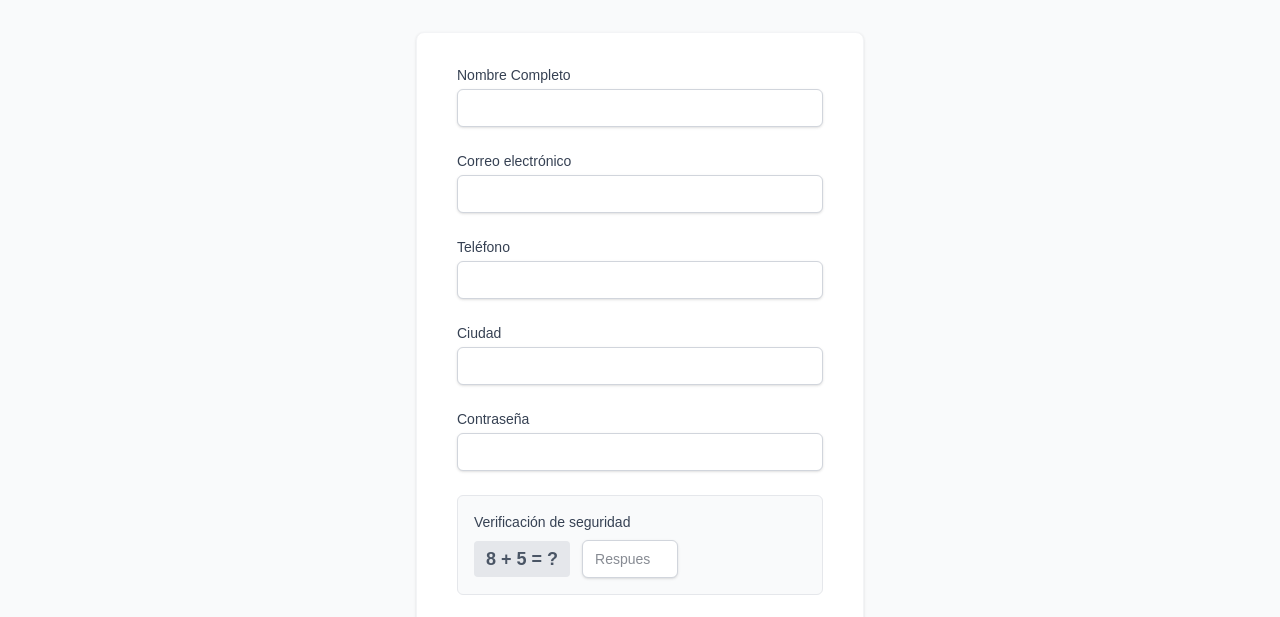
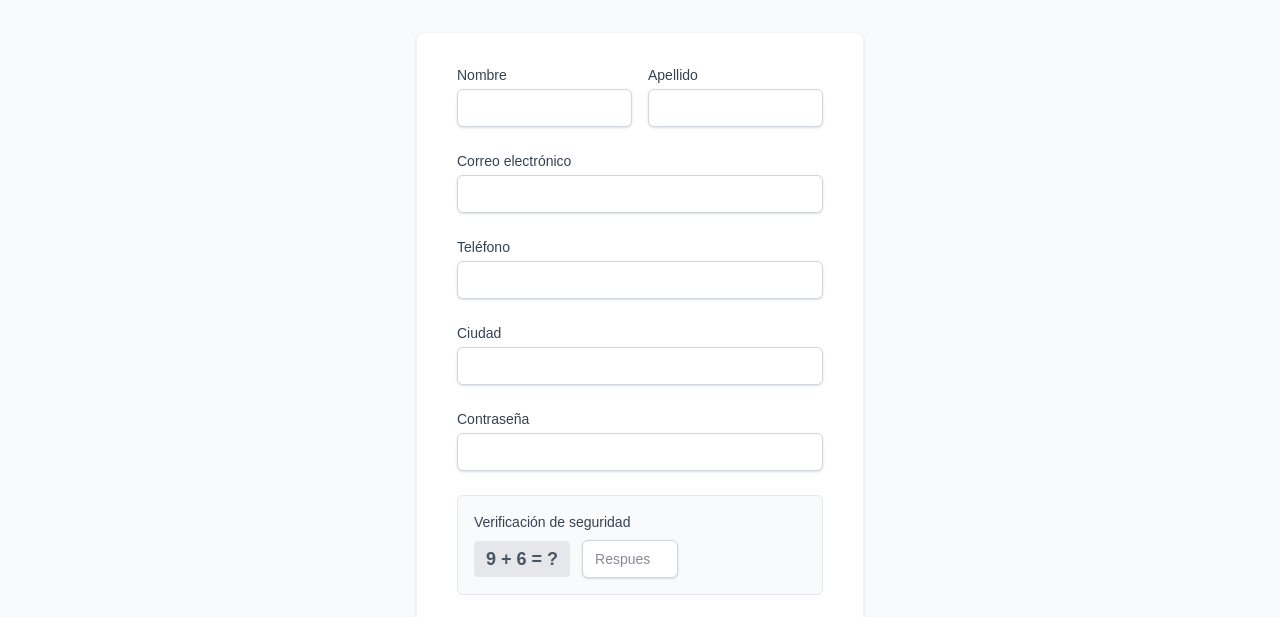
Before and after one commit to alfredoeduran/referidos, a Next.js app: page /register in a window 1280 px wide. Shown: the part 217-834 px from the top of the page. Built offline with nearby package versions, Linux system fonts and the light colour scheme; no server answers.

Commit message:
feat: leads vía WhatsApp y ajustes de seguridad; normalización de nombres; bienvenida partner; alineación Prisma 5; logs en API whatsapp-lead

```diff
--- a/app/actions.ts
+++ b/app/actions.ts
@@ -16,8 +16,10 @@ async function sendValidationEmail(email: string, name: string) {
 // --- AUTH ---
 
 export async function registerReferrer(formData: FormData) {
-  const rawName = formData.get('name') as string
-  const name = rawName ? rawName.toUpperCase() : ''
+  const rawFirstName = formData.get('name') as string
+  const rawLastName = formData.get('lastName') as string
+  const fullNameRaw = [rawFirstName, rawLastName].filter(Boolean).join(' ')
+  const name = fullNameRaw ? fullNameRaw.toUpperCase() : ''
   const email = formData.get('email') as string
   const password = formData.get('password') as string
   const phone = formData.get('phone') as string
@@ -94,7 +96,8 @@ export async function logout() {
 // --- PUBLIC LEAD ---
 
 export async function createLead(formData: FormData) {
-  const name = formData.get('name') as string
+  const rawName = formData.get('name') as string
+  const name = rawName ? rawName.toUpperCase() : ''
   const email = formData.get('email') as string
   const phone = formData.get('phone') as string
   const city = formData.get('city') as string
@@ -177,7 +180,7 @@ export async function updateLeadStatus(leadId: string, status: string, loteValue
 
   if (!['ADMIN', 'SUPERADMIN'].includes(role || '')) return
 
-  const data: any = { status }
+  const data: { status: string; loteValue?: number } = { status }
   if (loteValue !== undefined) {
     data.loteValue = loteValue
   }
--- a/app/admin/leads/page.tsx
+++ b/app/admin/leads/page.tsx
@@ -3,11 +3,18 @@ import LeadsTable from '@/app/components/LeadsTable'
 
 type SearchParams = { [key: string]: string | string[] | undefined }
 
+type WhereClause = {
+  createdAt?: {
+    gte?: Date
+    lte?: Date
+  }
+}
+
 export default async function LeadsPage({ searchParams }: { searchParams: SearchParams }) {
   const from = searchParams.from as string | undefined
   const to = searchParams.to as string | undefined
 
-  const where: any = {}
+  const where: WhereClause = {}
   if (from || to) {
     where.createdAt = {}
     if (from) {
@@ -29,6 +36,11 @@ export default async function LeadsPage({ searchParams }: { searchParams: Search
       createdAt: 'desc'
     }
   })
+
+  const safeLeads = leads.map(lead => ({
+    ...lead,
+    loteValue: lead.loteValue ? Number(lead.loteValue) : null
+  }))
 
   return (
     <div className="bg-white rounded-[32px] shadow-sm border border-gray-100 p-8">
@@ -56,7 +68,7 @@ export default async function LeadsPage({ searchParams }: { searchParams: Search
           </button>
         </form>
       </div>
-      <LeadsTable initialLeads={leads} />
+      <LeadsTable initialLeads={safeLeads} />
     </div>
   )
 }
--- a/app/admin/page.tsx
+++ b/app/admin/page.tsx
@@ -185,7 +185,7 @@ export default async function AdminPage({ searchParams }: { searchParams: Promis
                                             <UserIcon className="w-6 h-6" />
                                         </div>
                                         <div>
-                                            <h3 className="font-bold text-[#2D2D2D] capitalize break-all">{user.name.toLowerCase()}</h3>
+                                            <h3 className="font-bold text-[#2D2D2D] break-all uppercase">{user.name}</h3>
                                             <p className="text-xs text-gray-400">Registrado: {user.createdAt.toLocaleDateString('es-ES')}</p>
                                         </div>
                                     </div>
--- a/app/admin/partners/page.tsx
+++ b/app/admin/partners/page.tsx
@@ -1,12 +1,17 @@
 import prisma from '@/lib/prisma'
 import PartnersTable from '@/app/components/PartnersTable'
 import { cookies } from 'next/headers'
+import { redirect } from 'next/navigation'
 
 type SearchParams = { [key: string]: string | string[] | undefined }
 
 export default async function PartnersPage({ searchParams }: { searchParams: SearchParams }) {
   const cookieStore = await cookies()
   const role = cookieStore.get('role')?.value || ''
+
+  if (!['ADMIN', 'SUPERADMIN', 'MANAGER'].includes(role)) {
+    redirect('/login')
+  }
 
   const from = searchParams.from as string | undefined
   const to = searchParams.to as string | undefined
--- a/app/api/whatsapp-lead/route.ts
+++ b/app/api/whatsapp-lead/route.ts
@@ -18,15 +18,23 @@ export async function POST(req: NextRequest) {
       referralCode?: string | null
     } = body
 
+    console.log('whatsapp-lead:in', {
+      hasPhone: !!phone,
+      hasReferral: !!referralCode,
+      loteId,
+      loteSlug
+    })
+
     if (!phone) {
       return NextResponse.json({ error: 'phone required' }, { status: 400 })
     }
 
     let referrerId: string | undefined
+    const effectiveReferralCode = referralCode || req.cookies.get('referralCode')?.value || null
 
-    if (referralCode) {
+    if (effectiveReferralCode) {
       const referrer = await prisma.user.findUnique({
-        where: { referralCode }
+        where: { referralCode: effectiveReferralCode }
       })
 
       if (referrer) {
@@ -34,13 +42,15 @@ export async function POST(req: NextRequest) {
       }
     }
 
+    console.log('whatsapp-lead:ref', { hasReferrer: !!referrerId })
+
     await prisma.whatsappLead.create({
       data: {
         phone,
         loteId: typeof loteId === 'number' ? loteId : null,
         loteTitle: loteTitle || null,
         loteSlug: loteSlug || null,
-        referralCode: referralCode || null,
+        referralCode: effectiveReferralCode,
         referrerId: referrerId || null
       }
     })
@@ -59,6 +69,7 @@ export async function POST(req: NextRequest) {
           referrerId
         }
       })
+      console.log('whatsapp-lead:lead', { createdLead: true })
     }
 
     return NextResponse.json({ ok: true })
--- a/app/components/LeadsTable.tsx
+++ b/app/components/LeadsTable.tsx
@@ -7,8 +7,9 @@ import { updateLeadStatus, toggleLeadValidity, createLead } from '@/app/actions'
 import { useRouter } from 'next/navigation'
 import StatusBadge from './StatusBadge'
 
-type LeadWithReferrer = Lead & {
+type LeadWithReferrer = Omit<Lead, 'loteValue'> & {
   referrer: User
+  loteValue: number | null
 }
 
 const STATUS_OPTIONS = [
@@ -96,7 +97,7 @@ export default function LeadsTable({ initialLeads }: { initialLeads: LeadWithRef
 
       setLeads(prev => prev.map(l =>
         l.id === selectedLead.id
-          ? { ...l, status: newStatus, loteValue: newStatus === 'Separado' ? Number(loteValue) : l.loteValue } as any
+          ? { ...l, status: newStatus, loteValue: newStatus === 'Separado' ? Number(loteValue) : l.loteValue }
           : l
       ))
 
@@ -211,7 +212,7 @@ export default function LeadsTable({ initialLeads }: { initialLeads: LeadWithRef
                     {/* Lead Info */}
                     <td className="py-5 px-6">
                       <div className="flex flex-col">
-                        <span className="font-bold text-gray-900 text-sm">{lead.name}</span>
+                        <span className="font-bold text-gray-900 text-sm uppercase">{lead.name}</span>
                         <span className="text-xs text-gray-500 font-medium">{lead.phone}</span>
                       </div>
                     </td>
@@ -219,7 +220,7 @@ export default function LeadsTable({ initialLeads }: { initialLeads: LeadWithRef
                     {/* Partner Info */}
                     <td className="py-5 px-6">
                       <div className="flex flex-col">
-                        <span className="font-bold text-gray-900 text-sm">{lead.referrer.name}</span>
+                        <span className="font-bold text-gray-900 text-sm uppercase">{lead.referrer.name}</span>
                         <span className="text-xs text-gray-500 font-medium uppercase">{lead.referrer.referralCode}</span>
                       </div>
                     </td>
--- a/app/components/ReferralLanding.tsx
+++ b/app/components/ReferralLanding.tsx
@@ -17,7 +17,13 @@ export default function ReferralLanding({ code }: { code: string }) {
   return (
     <div className="flex min-h-screen flex-col items-center justify-center bg-gradient-to-b from-[#1D293F] via-[#2D948A] to-[#FFFFFF] p-4">
       <div className="w-full max-w-md bg-white/95 p-8 rounded-2xl shadow-2xl text-center border border-[#2D948A]/20">
-         <div className="mb-6 text-[#2D948A] text-6xl">✨</div>
+         <div className="mb-6 flex justify-center">
+           <img
+             src="https://goodsco.com.co/wp-content/uploads/elementor/thumbs/logo-rhve9fe880lsryba0aexm0awj2nb61s6ec3w0mx2d8.png"
+             alt="Goods & Co Logo"
+             className="h-16 w-auto"
+           />
+         </div>
          <h1 className="text-2xl font-bold text-[#1D293F] mb-4">¡Bienvenido a Goods & Co!</h1>
          <p className="text-gray-600 mb-8">
             Estás ingresando gracias a un aliado de confianza. Hemos activado beneficios exclusivos para ti.
--- a/app/components/WhatsAppButton.tsx
+++ b/app/components/WhatsAppButton.tsx
@@ -12,10 +12,7 @@ export default function WhatsAppButton({
   loteTitle: string
   loteSlug: string
 }) {
-  const [referralCode] = useState<string | null>(() => {
-    if (typeof window === 'undefined') return null
-    return localStorage.getItem('referralCode')
-  })
+  const [referralCode, setReferralCode] = useState<string | null>(null)
   const [showPhoneModal, setShowPhoneModal] = useState(false)
   const [visitorPhone, setVisitorPhone] = useState(() => {
     if (typeof window === 'undefined') return ''
@@ -24,7 +21,10 @@ export default function WhatsAppButton({
   const [error, setError] = useState('')
 
   useEffect(() => {
-    // noop: mantenemos el efecto para posibles futuras suscripciones
+    const stored = localStorage.getItem('referralCode')
+    if (stored) {
+      setReferralCode(stored)
+    }
   }, [])
 
   const phoneNumber = '573216583860'
--- a/app/dashboard/page.tsx
+++ b/app/dashboard/page.tsx
@@ -93,6 +93,7 @@ export default async function DashboardPage() {
         <header className="bg-transparent">
             <div className="max-w-7xl mx-auto px-4 sm:px-6 lg:px-8 pt-6">
                 <div className="bg-white rounded-3xl shadow-sm border border-gray-100 px-6 py-5 flex items-center justify-between">
+                    <div className="flex flex-col sm:flex-row sm:items-baseline sm:gap-3">
                       <div>
                         <p className="text-xs font-bold uppercase tracking-[0.18em] text-gray-400 mb-1">
                           Panel del Partner
@@ -100,6 +101,10 @@ export default async function DashboardPage() {
                         <h1 className="text-2xl font-bold text-[#2D2D2D]">
                           Dashboard del Partner
                         </h1>
+                      </div>
+                      <p className="text-sm text-gray-500 mt-1 sm:mt-0">
+                        Bienvenido, <span className="font-semibold uppercase">{user.name}</span>
+                      </p>
                     </div>
                     <form action={logout}>
                       <button className="px-4 py-2 rounded-2xl text-sm font-semibold bg-red-50 text-red-600 hover:bg-red-100 transition-colors">
@@ -255,7 +260,7 @@ export default async function DashboardPage() {
                         <tbody className="bg-white divide-y divide-gray-200">
                             {leads.map((lead) => (
                                 <tr key={lead.id}>
-                                    <td className="px-6 py-4 whitespace-nowrap text-sm font-medium text-gray-900">{lead.name}</td>
+                                    <td className="px-6 py-4 whitespace-nowrap text-sm font-medium text-gray-900 uppercase">{lead.name}</td>
                                     <td className="px-6 py-4 whitespace-nowrap text-sm text-gray-500">{lead.projectInterest || 'N/A'}</td>
                                     <td className="px-6 py-4 whitespace-nowrap">
                                         <StatusBadge status={lead.status} />
--- a/app/register/RegisterForm.tsx
+++ b/app/register/RegisterForm.tsx
@@ -1,23 +1,24 @@
 'use client'
 
-import { useState, useEffect } from 'react'
+import { useState } from 'react'
 import { registerReferrer } from '../actions'
 
+function generateCaptcha() {
+  const n1 = Math.floor(Math.random() * 10) + 1
+  const n2 = Math.floor(Math.random() * 10) + 1
+  return { q: `${n1} + ${n2}`, a: n1 + n2 }
+}
+
 export default function RegisterForm() {
-  const [captcha, setCaptcha] = useState({ q: '', a: 0 })
+  const [captcha, setCaptcha] = useState(generateCaptcha)
   const [input, setInput] = useState('')
   const [error, setError] = useState('')
-
-  useEffect(() => {
-    const n1 = Math.floor(Math.random() * 10) + 1
-    const n2 = Math.floor(Math.random() * 10) + 1
-    setCaptcha({ q: `${n1} + ${n2}`, a: n1 + n2 })
-  }, [])
 
   async function handleSubmit(formData: FormData) {
     setError('')
     if (parseInt(input) !== captcha.a) {
       setError('Captcha incorrecto. Por favor resuelve la suma.')
+      setCaptcha(generateCaptcha())
       return
     }
 
@@ -29,9 +30,10 @@ export default function RegisterForm() {
 
   return (
     <form className="space-y-6" action={handleSubmit}>
+      <div className="grid grid-cols-1 sm:grid-cols-2 gap-4">
         <div>
           <label htmlFor="name" className="block text-sm font-medium text-gray-700">
-          Nombre Completo
+            Nombre
           </label>
           <div className="mt-1">
             <input
@@ -41,6 +43,22 @@ export default function RegisterForm() {
               required
               className="block w-full appearance-none rounded-md border border-gray-300 px-3 py-2 placeholder-gray-400 shadow-sm focus:border-indigo-500 focus:outline-none focus:ring-indigo-500 sm:text-sm text-gray-900 bg-white"
             />
+          </div>
+        </div>
+
+        <div>
+          <label htmlFor="lastName" className="block text-sm font-medium text-gray-700">
+            Apellido
+          </label>
+          <div className="mt-1">
+            <input
+              id="lastName"
+              name="lastName"
+              type="text"
+              required
+              className="block w-full appearance-none rounded-md border border-gray-300 px-3 py-2 placeholder-gray-400 shadow-sm focus:border-indigo-500 focus:outline-none focus:ring-indigo-500 sm:text-sm text-gray-900 bg-white"
+            />
+          </div>
         </div>
       </div>
 
--- a/package.json
+++ b/package.json
@@ -14,7 +14,6 @@
     "clsx": "^2.1.1",
     "lucide-react": "^0.563.0",
     "next": "16.1.6",
-    "prisma": "^5.22.0",
     "qrcode.react": "^4.2.0",
     "react": "19.2.3",
     "react-dom": "19.2.3",
@@ -28,6 +27,7 @@
     "babel-plugin-react-compiler": "1.0.0",
     "eslint": "^9",
     "eslint-config-next": "16.1.6",
+    "prisma": "^5.22.0",
     "tailwindcss": "^4",
     "tsx": "^4.21.0",
     "typescript": "^5"
```
Also changed, not shown: 1 other file (tests, documents, lock files or other folders). Lines whose indentation alone changed are shown as unchanged.
